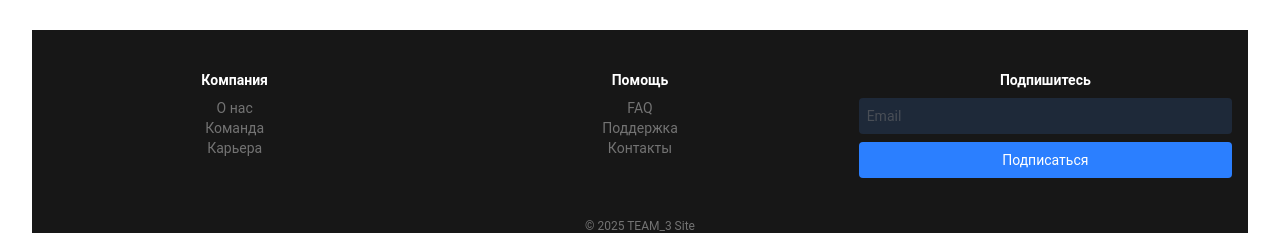
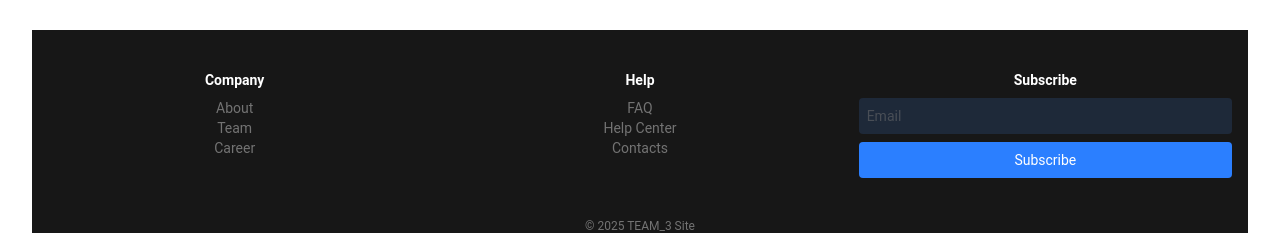
Before and after one commit to Viktoriia-Tereshchenko/topshop, a React (Vite) app: page / in a window 1280 px wide. Shown: the part 558-791 px from the top of the page. Built offline with nearby package versions, Linux system fonts and the light colour scheme.

Commit message:
footer-0755

```diff
--- a/src/components/Footer/Footer.tsx
+++ b/src/components/Footer/Footer.tsx
@@ -1,30 +1,30 @@
 export default function Footer() {
   return (
     <div>
-      <footer className="bg-neutral-900 text-white py-10 px-4">
+      <footer className="bg-neutral-900  text-white py-10 px-4">
         <div className="max-w-7x1 mx-auto grid grid-cols-1 md:grid-cols-3 gap-8 text-sm">
           <div>
-            <h2 className="text-white font-semibold mb-2">Компания</h2>
+            <h2 className="text-white font-semibold mb-2">Company</h2>
             <ul>
               <li>
                 <a href="/about" className="hover:underline text-neutral-500">
-                  О нас
+                  About
                 </a>
               </li>
               <li>
                 <a href="/team" className="hover:underline text-neutral-500">
-                  Команда
+                  Team
                 </a>
               </li>
               <li>
                 <a href="/careers" className="hover:underline text-neutral-500">
-                  Карьера
+                  Career
                 </a>
               </li>
             </ul>
           </div>
           <div>
-            <h2 className="text-white font-semibold mb-2">Помощь</h2>
+            <h2 className="text-white font-semibold mb-2">Help</h2>
             <ul>
               <li>
                 <a href="/faq" className="hover:underline text-neutral-500">
@@ -33,18 +33,18 @@ export default function Footer() {
               </li>
               <li>
                 <a href="/support" className="hover:underline text-neutral-500">
-                  Поддержка
+                  Help Center
                 </a>
               </li>
               <li>
                 <a href="/contact" className="hover:underline text-neutral-500">
-                  Контакты
+                  Contacts
                 </a>
               </li>
             </ul>
           </div>
           <div>
-            <h2 className="text-white font-semibold mb-2">Подпишитесь</h2>
+            <h2 className="text-white font-semibold mb-2">Subscribe</h2>
             <form className="flex flex-col">
               <input
                 type="email"
@@ -52,7 +52,7 @@ export default function Footer() {
                 className="p-2 rounded bg-gray-800 text-neutral-500 mb-2"
               />
               <button className="bg-blue-500 hover:bg-blue-700 px-4 py-2 rounded text-white">
-                Подписаться
+                Subscribe
               </button>
             </form>
           </div>
```
